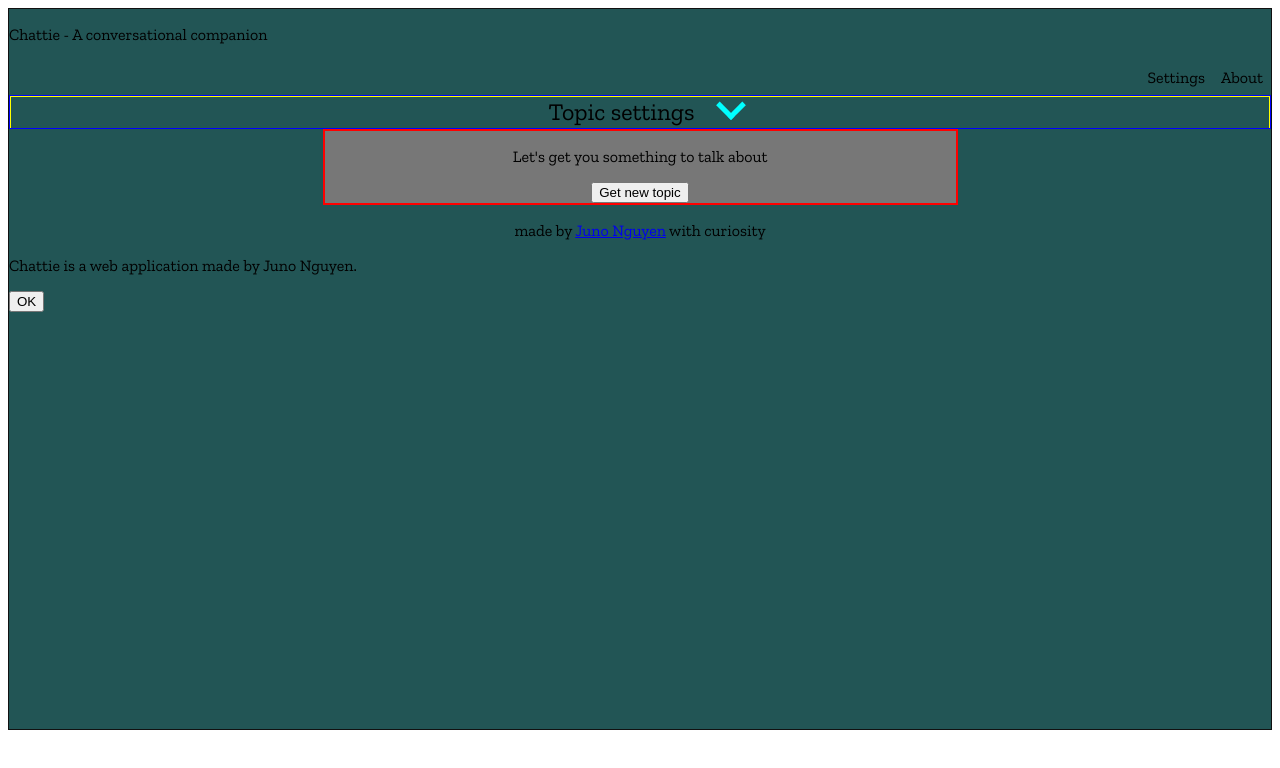
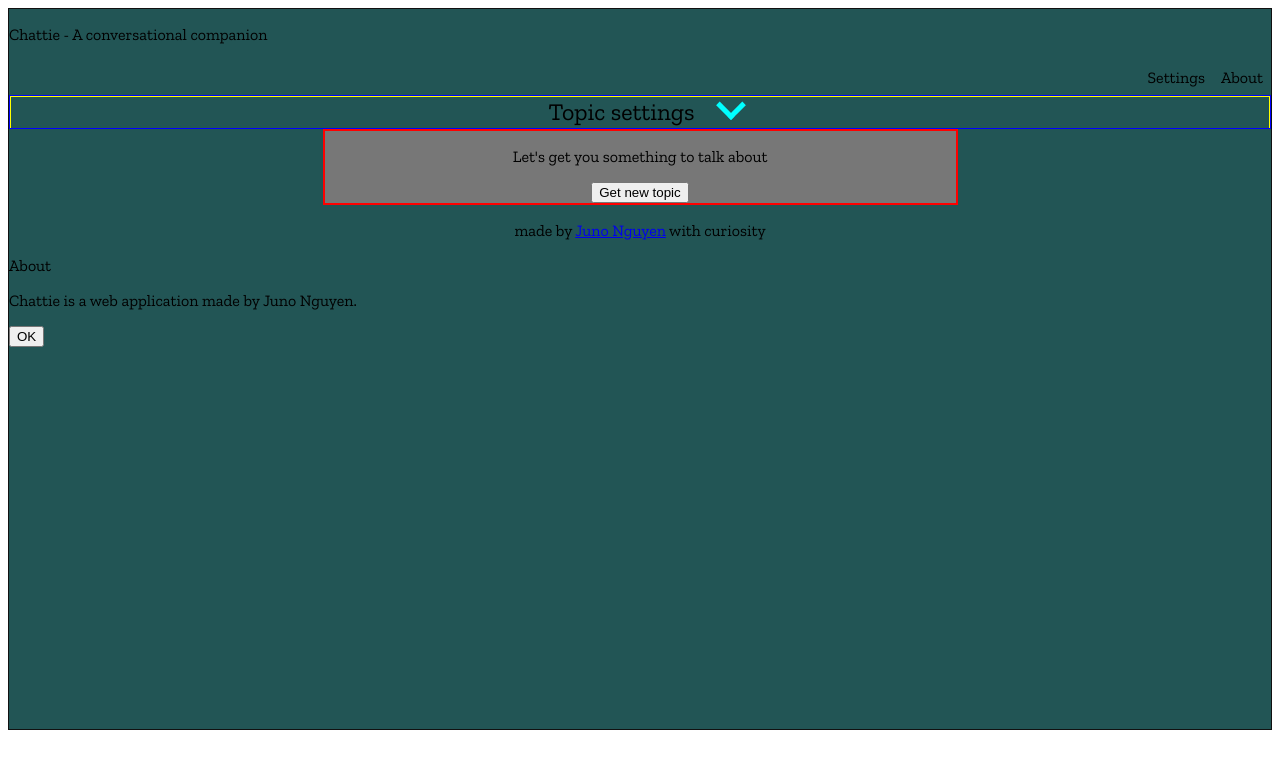
Before and after one commit to JunoNgx/chattie, a Vue app: page / in a window 1280 px wide. Both pictures are taken after a click on the element "About". Shown: the top 768 px of the page. Built offline with nearby package versions, Linux system fonts and the light colour scheme.

Commit message:
Fix about dialog title

```diff
--- a/src/App.vue
+++ b/src/App.vue
@@ -121,7 +121,7 @@
     />
     <Footer />
 
-    <AboutDialog v-if=isShowingAboutDialog :close=closeAboutDialog />
+    <AboutDialog v-show=isShowingAboutDialog :close=closeAboutDialog />
 </template>
 
 <style lang="sass">
--- a/src/components/AboutDialog.vue
+++ b/src/components/AboutDialog.vue
@@ -14,7 +14,7 @@
 </script>
 
 <template>
-    <ModalBase :title="About" :close="close">
+    <ModalBase :title="'About'" :close="close">
         <div class="about-content">
             <p>
                 Chattie is a web application made by Juno Nguyen.
```
